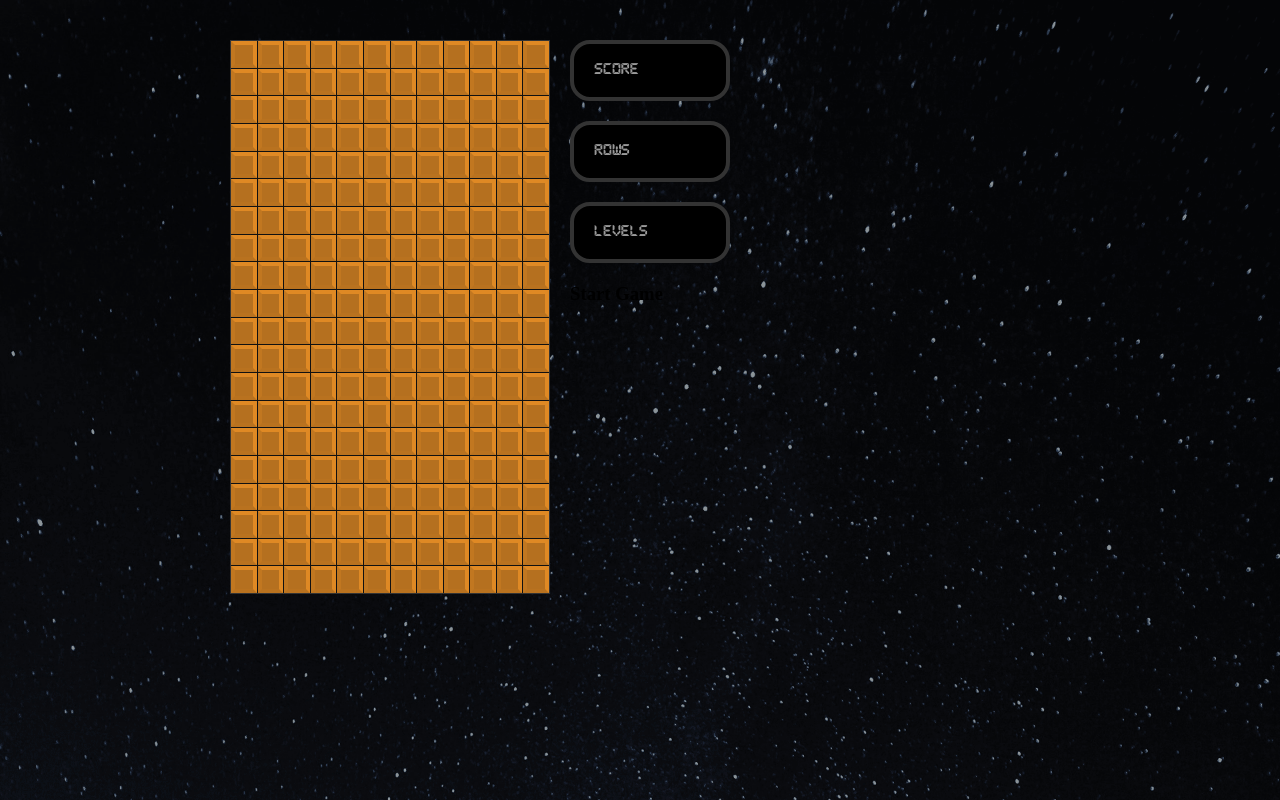
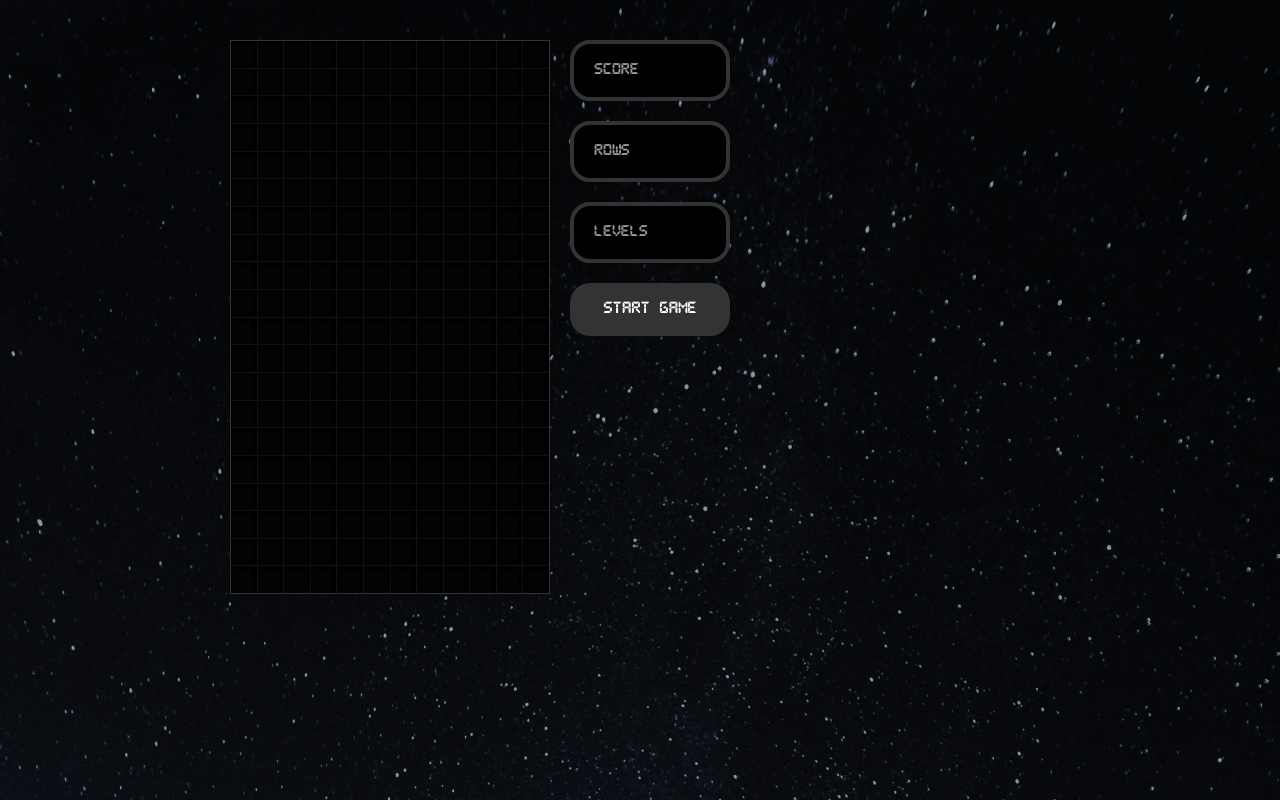
Before and after one commit to SimasDei/react-tetris, a React (Create React App) app: page / in a window 1280 px wide. Built offline with nearby package versions, Linux system fonts and the light colour scheme.

Commit message:
add Start button styling, finish with styling

```diff
--- a/src/components/Cell.js
+++ b/src/components/Cell.js
@@ -6,7 +6,7 @@ import StyledCell from './styles/StyledCell';
 
 const Cell = ({type}) => {
   return (
-    <StyledCell type={'L'} color={TETROMINOS['L'].color}></StyledCell>
+    <StyledCell type={type} color={TETROMINOS[type].color}></StyledCell>
   )
 }
 
--- a/src/components/StartButton.js
+++ b/src/components/StartButton.js
@@ -1,10 +1,12 @@
 import React from 'react'
+
+import StyledStartButton from './styles/StyledStartButton';
 
 const StartButton = ({callback}) => {
   return (
-    <div>
-      <h3>Start Game</h3>
-    </div>
+    <StyledStartButton onClick={callback}>
+      Start Game
+    </StyledStartButton>
   )
 }
 
--- /dev/null
+++ b/src/components/styles/StyledStartButton.js
@@ -0,0 +1,17 @@
+import styled from 'styled-components';
+
+const StyledStartButton = styled.button`
+  margin: 0 0 20px 0;
+  padding: 20px;
+  min-height: 30px;
+  width: 100%;
+  border-radius: 20px;
+  border: none;
+  color: #fff;
+  background: #333;
+  font-family: Pixel, Arial;
+  outline: none;
+  cursor: pointer;
+`;
+
+export default StyledStartButton;
```
